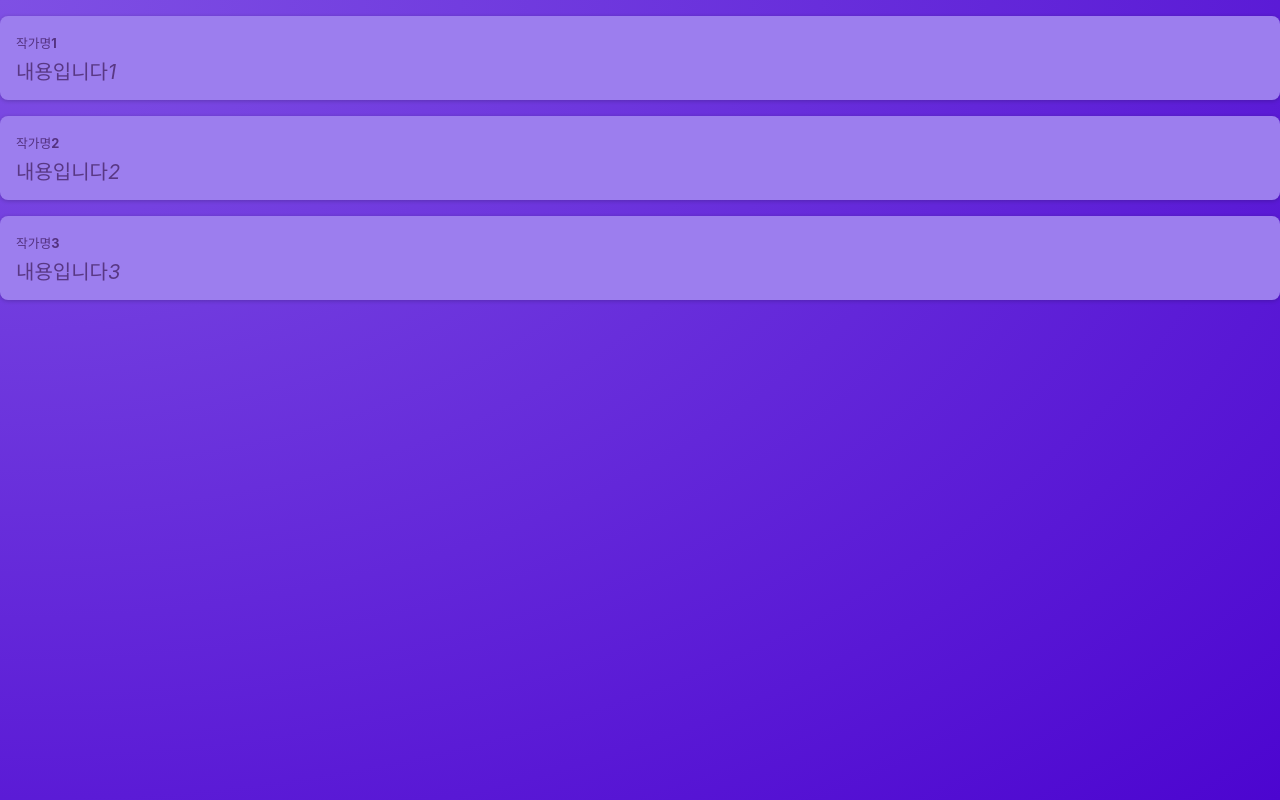
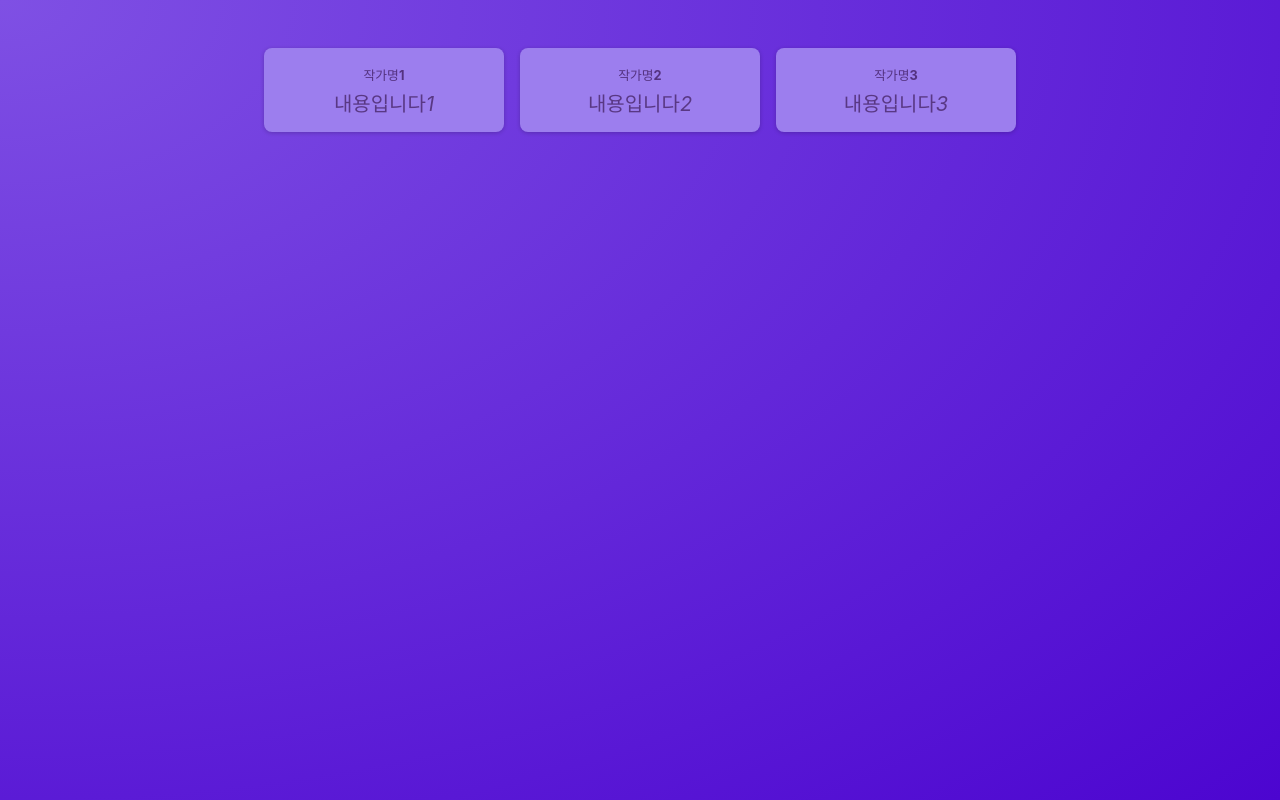
Before and after one commit to duddlfkd02/udemy-React, a React (Vite) app: page / in a window 1280 px wide. Built offline with nearby package versions, Linux system fonts and the light colour scheme.

Commit message:
fix: PostsList 컴포넌트 생성

```diff
--- a/src/App.jsx
+++ b/src/App.jsx
@@ -1,11 +1,9 @@
-import Post from "./components/Post";
+import PostsList from "./components/PostsList";
 
 const App = () => {
   return (
     <main>
-      <Post author="작가명1" body="내용입니다1" />
-      <Post author="작가명2" body="내용입니다2" />
-      <Post author="작가명3" body="내용입니다3" />
+      <PostsList />
     </main>
   );
 };
--- a/src/components/Post.jsx
+++ b/src/components/Post.jsx
@@ -2,10 +2,10 @@ import classes from "./Post.module.css";
 
 const Post = (props) => {
   return (
-    <div className={classes.post}>
+    <li className={classes.post}>
       <p className={classes.author}>{props.author}</p>
       <p className={classes.text}>{props.body}</p>
-    </div>
+    </li>
   );
 };
 
--- a/src/components/PostsList.jsx
+++ b/src/components/PostsList.jsx
@@ -1,36 +1,14 @@
-import { useState } from 'react';
+import Post from "./Post";
+import classes from "./PostsList.module.css";
 
-import NewPost from './NewPost';
-import Post from './Post';
-import Modal from './Modal';
-import classes from './PostsList.module.css';
-
-function PostsList({ isPosting, onStopPosting }) {
-    const [posts, setPosts] = useState([]);
-
-    function addPostHandler(postData) {
-        setPosts((existingPosts) => [postData, ...existingPosts]);
-    }
-    return (
-        <>
-            {isPosting ? (
-                <Modal onClose={onStopPosting}>
-                    <NewPost
-                        onCancel={onStopPosting} onAddPost={addPostHandler}
-                    />
-                </Modal>
-            ) : false}
-            {posts.length > 0 && (
-                <ul className={classes.posts}>
-                    {posts.map((post) => <Post key={post.body} author={post.author} body={post.body} />)}
-                </ul>
-            )}
-            {posts.length === 0 && <div style={{ textAlign: 'center', color: 'white' }}>
-                <h2>There are no posts yet.</h2>
-                <p>Start adding some!</p>
-            </div>}
-        </>
-    );
-}
+const PostsList = () => {
+  return (
+    <ul className={classes.posts}>
+      <Post author="작가명1" body="내용입니다1" />
+      <Post author="작가명2" body="내용입니다2" />
+      <Post author="작가명3" body="내용입니다3" />
+    </ul>
+  );
+};
 
 export default PostsList;
--- a/src/index.css
+++ b/src/index.css
@@ -18,6 +18,6 @@
 
 body {
   margin: 0;
-  /* text-align: center; */
+  text-align: center;
   color: #e6ddf9;
 }
```
Also changed, not shown: src/components/PostsList.module.css (indentation only).
